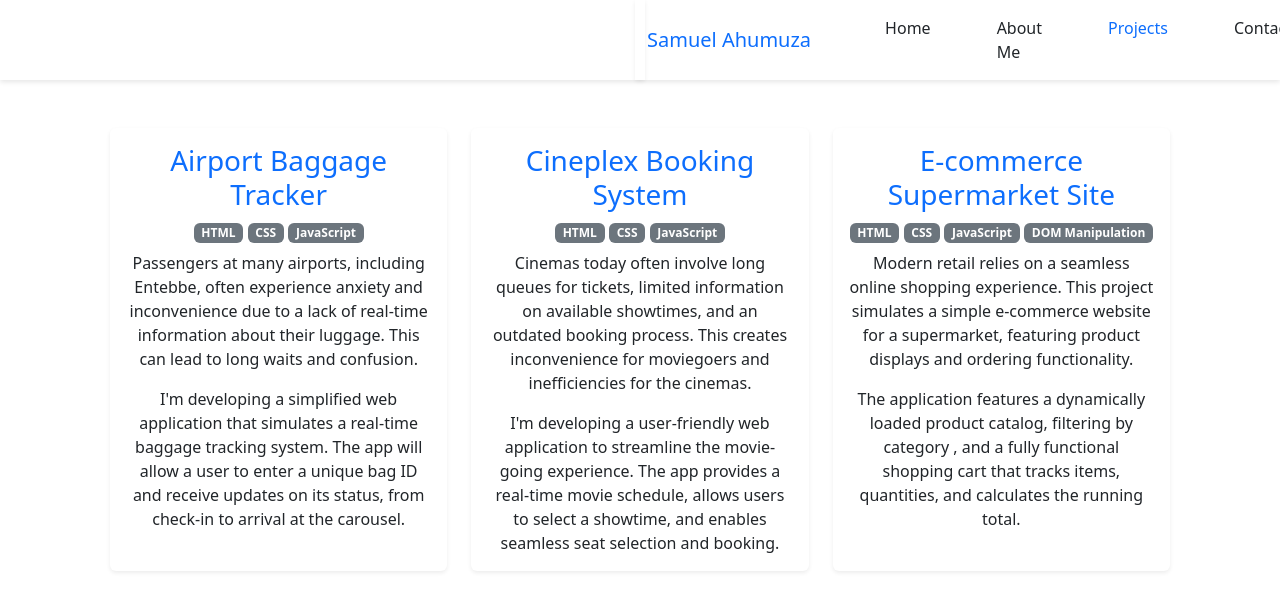
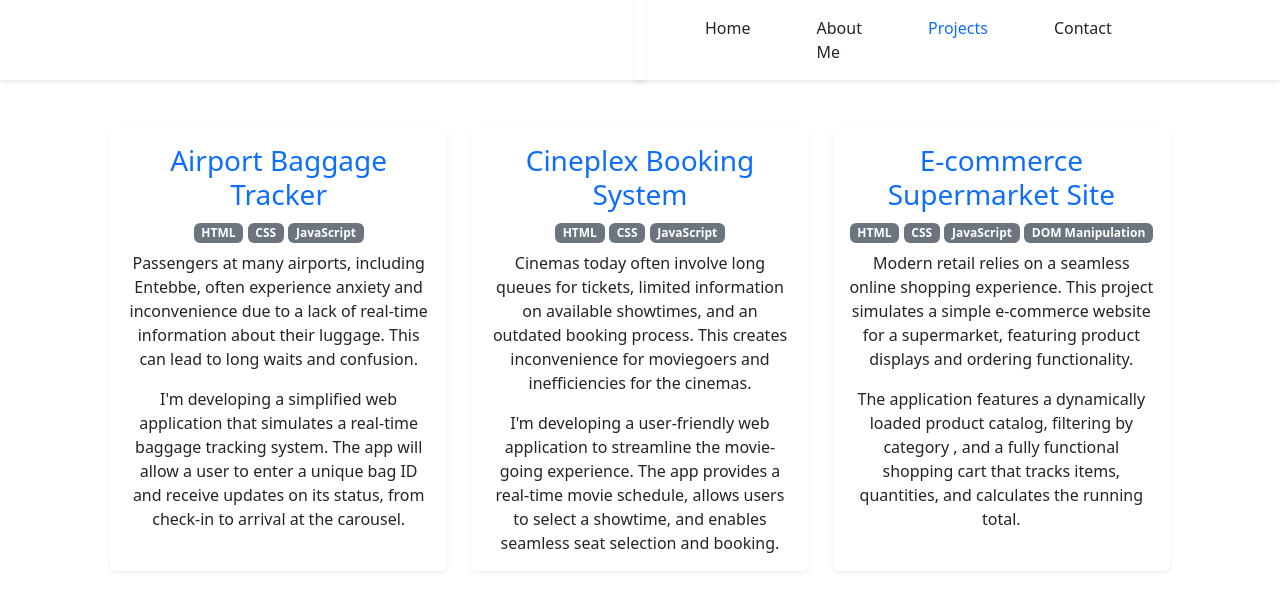
Before and after one commit to Samuel-ahumuza/portfolio---web, a website: page projects.html in a window 1280 px wide. Drawn offline with nearby package versions, Linux system fonts and the light colour scheme.

Commit message:
Comment out navbar brand link
Comment out the navbar brand link in projects.html

```diff
--- a/projects.html
+++ b/projects.html
@@ -14,7 +14,7 @@
     <header>
         <nav class="navbar navbar-expand-lg navbar-light bg-white shadow-sm py-2">
             <div class="container">
-            <a class="navbar-brand text-primary" href="index.html">Samuel Ahumuza</a>
+            <!-- <a class="navbar-brand text-primary" href="index.html">Samuel Ahumuza</a> -->
                 <button class="navbar-toggler" type="button" data-bs-toggle="collapse"
                 data-bs-target="#navbarNav" aria-controls="navbarNav"
                  aria-expanded="false" aria-label="Toggle navigation">
```
